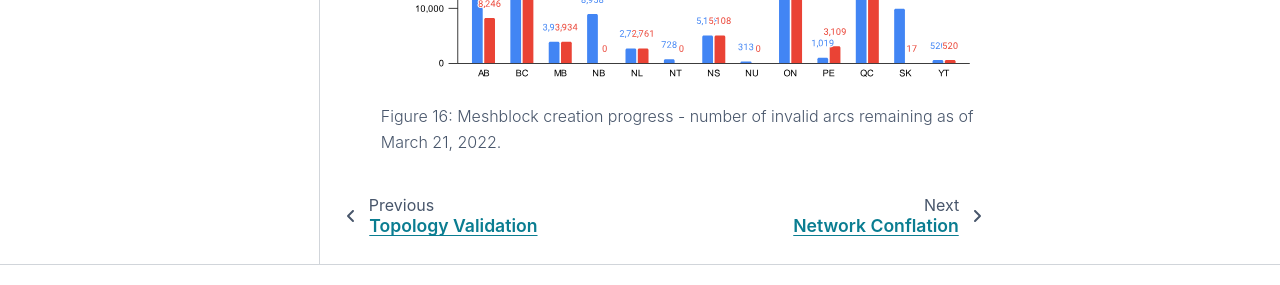
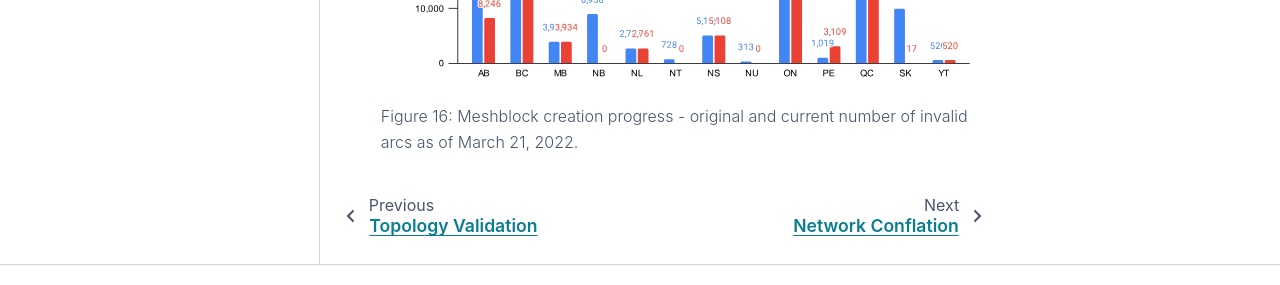
Before and after one commit to StatCan/egp-crn, a Sphinx documentation site: the page built from docs/source/road_network_collapse/meshblock_creation.rst, in a window 1280 px wide and 900 px high, scrolled down 18331 px. Shown: the part 542-827 px from the top of the window. Built offline with Sphinx 7.4.7 and the PyData theme 0.15.4, drawn with Linux system fonts in a browser that asks for light colours.

```diff
--- a/docs/source/road_network_collapse/meshblock_creation.rst
+++ b/docs/source/road_network_collapse/meshblock_creation.rst
@@ -418,4 +418,4 @@ This section is temporary and will be removed once this task is completed.
 .. figure:: /source/_static/meshblock_creation/meshblock_creation_progress.svg
     :alt: Meshblock creation progress.
 
-    Figure 16: Meshblock creation progress - number of invalid arcs remaining as of March 21, 2022.
+    Figure 16: Meshblock creation progress - original and current number of invalid arcs as of March 21, 2022.
```
Also changed, not shown: docs/source/road_network_collapse/meshblock_conflation.rst (+10 -0 lines), docs/source/_static/meshblock_conflation/meshblock_conflation_progress.svg (added).
